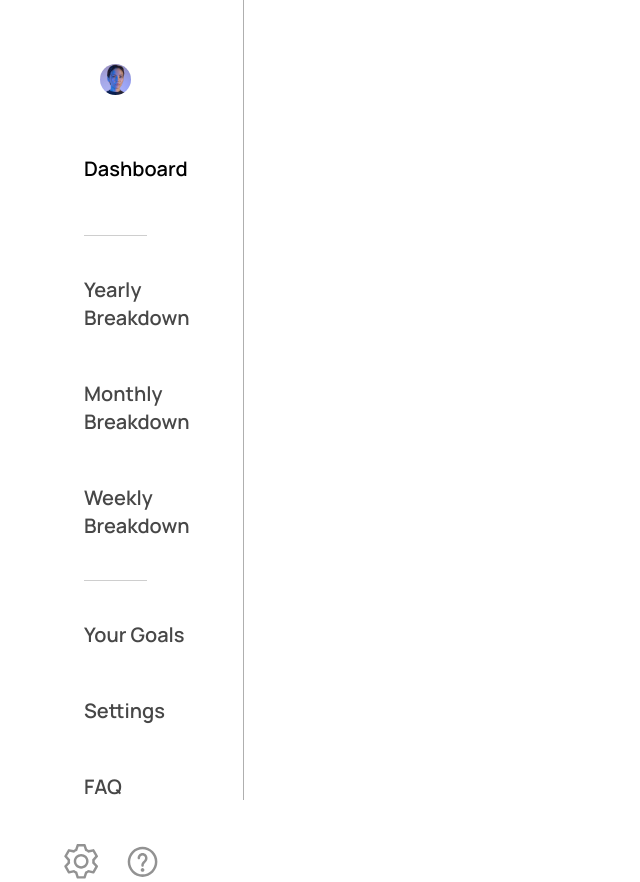
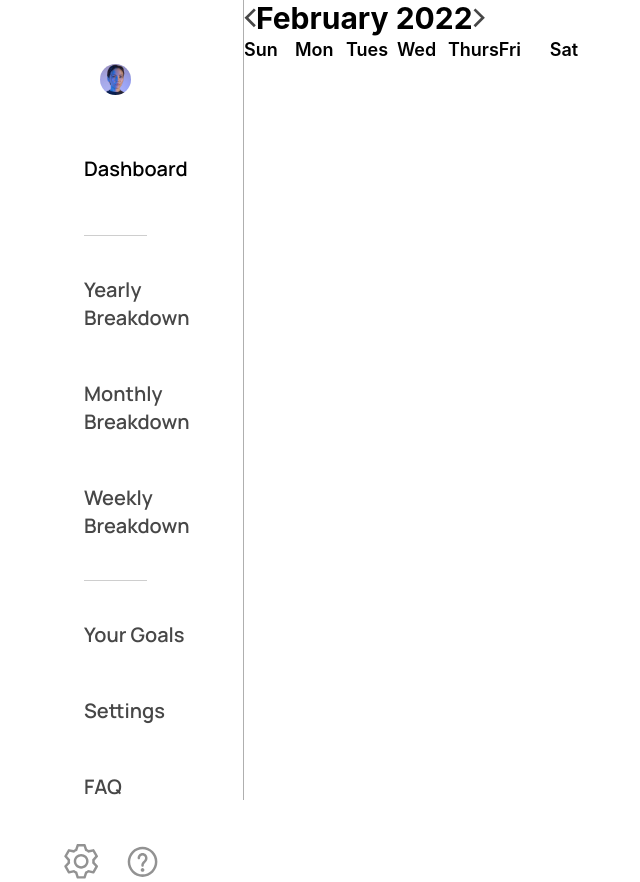
Before and after one commit to anyuan-chen/perdiem, a Next.js app: page / in a window 1280 px wide. Shown: the whole page, without its empty margins (12-652 px from the left). Built offline with nearby package versions, Linux system fonts and the light colour scheme.

Commit message:
calendar setup

```diff
--- /dev/null
+++ b/components/dashboard/calendar.js
@@ -0,0 +1,29 @@
+/* eslint-disable @next/next/no-img-element */
+import React from "react";
+import { motion } from "framer-motion";
+export default function Calendar() {
+
+
+  return (
+    <div className="flex flex-col">
+      <div className="flex">
+        <motion.button>
+          <img src="/icons/leftArrow.svg"></img>
+        </motion.button>
+        <h1 className="text-3xl font-bold">February 2022</h1>
+        <motion.button>
+          <img src="/icons/rightArrow.svg"></img>
+        </motion.button>
+      </div>
+      <div className="grid grid-rows-5 grid-cols-7">
+        <h2 className="text-lg font-semibold">Sun</h2>
+        <h2 className="text-lg font-semibold">Mon</h2>
+        <h2 className="text-lg font-semibold">Tues</h2>
+        <h2 className="text-lg font-semibold">Wed</h2>
+        <h2 className="text-lg font-semibold">Thurs</h2>
+        <h2 className="text-lg font-semibold">Fri</h2>
+        <h2 className="text-lg font-semibold">Sat</h2>
+      </div>
+    </div>
+  );
+}
--- a/pages/index.js
+++ b/pages/index.js
@@ -1,11 +1,13 @@
 import Head from "next/head";
 import Image from "next/image";
+import Calendar from "../components/dashboard/calendar";
 import Navbar from "../components/shared/navbar";
 
 export default function Home() {
   return (
     <div className="flex ">
       <Navbar></Navbar>
+      <Calendar></Calendar>
     </div>
   );
 }
```
Also changed, not shown: public/icons/leftArrow.svg (added), public/icons/rightArrow.svg (added).
